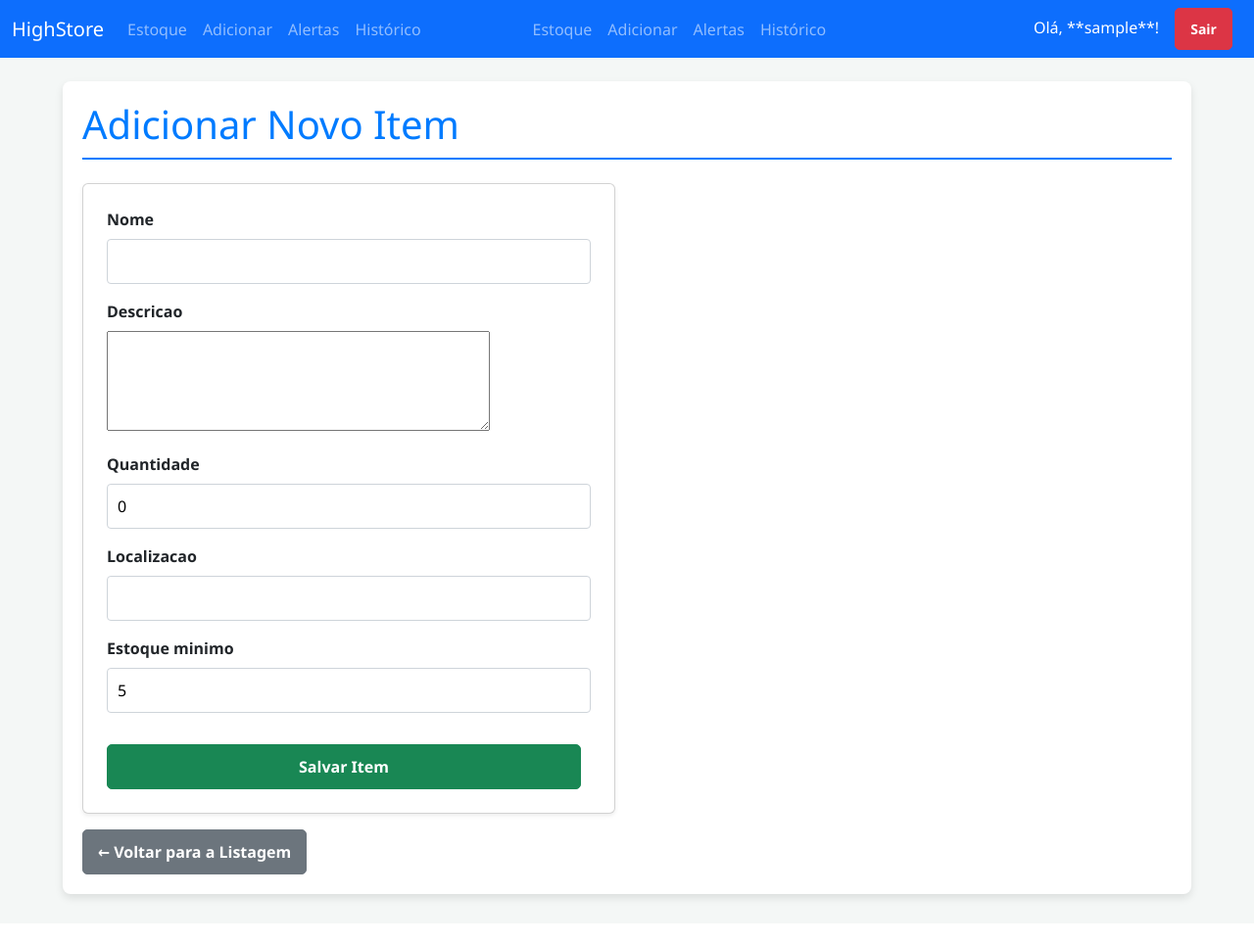
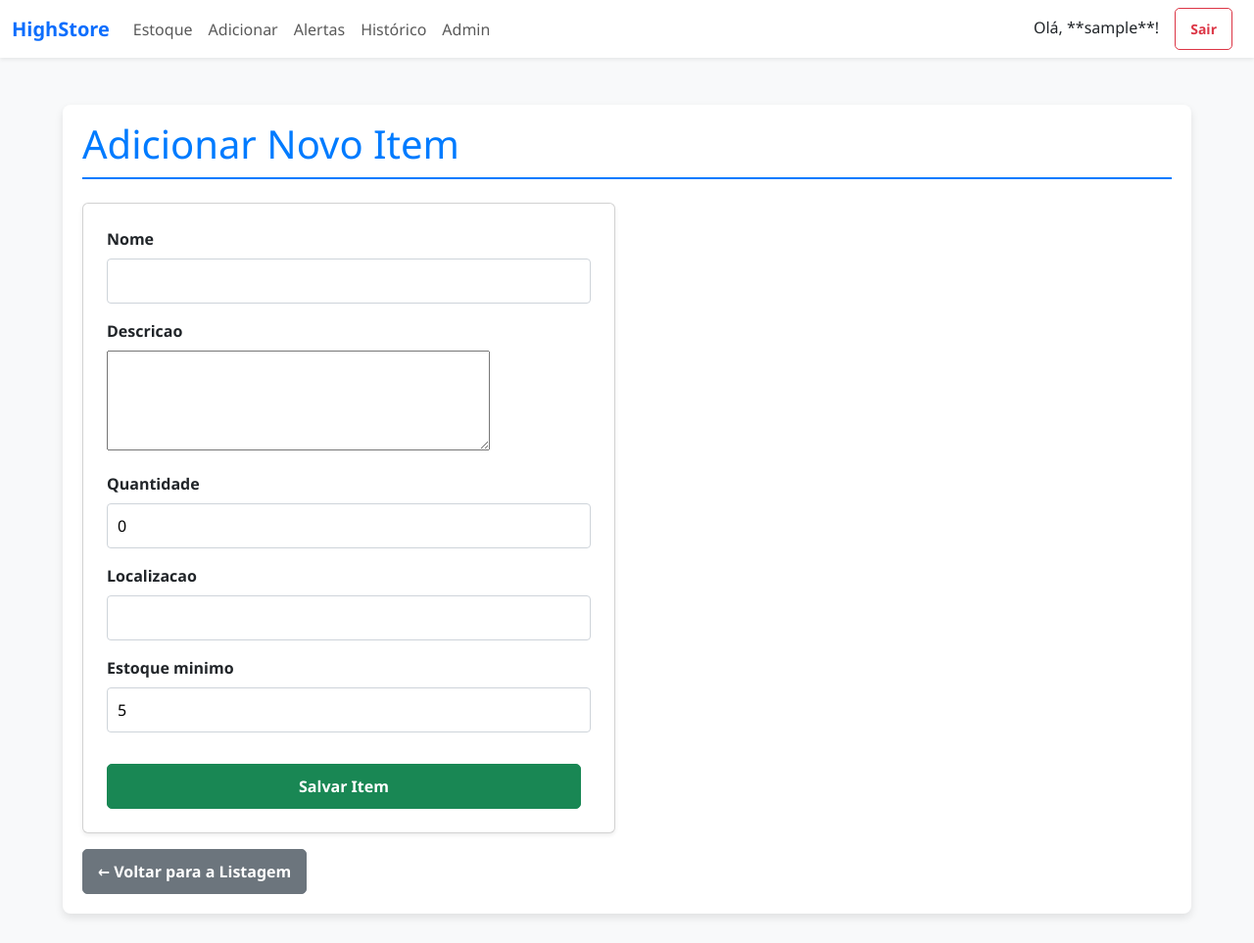
Before and after one commit to nielzin2/HighStore, a Django app: page /novo/ in a window 1280 px wide. Shown: the whole page at 98% size. Before the commit the page ends 923 px from the top, so only its background shows below. Run offline with Django 4.2, Linux system fonts and the light colour scheme; the visitor is signed in with stand-in values (Sample User, id 1).

Commit message:
Refactor navbar and body styling in base.html
HS-17: Atualiza base.html para um layout moderno com navbar flutuante e fundo bg-light.

```diff
--- a/templates/base.html
+++ b/templates/base.html
@@ -10,11 +10,10 @@
     {% load static %}
     <link rel="stylesheet" type="text/css" href="{% static 'css/styles.css' %}">
 </head>
-<body>
-
-    <nav class="navbar navbar-expand-lg navbar-dark bg-primary">
+<body class="bg-light">
+    <nav class="navbar navbar-expand-lg navbar-light bg-white shadow-sm sticky-top">
         <div class="container-fluid">
-            <a class="navbar-brand" href="{% url 'estoque:lista_itens' %}">HighStore</a>
+            <a class="navbar-brand text-primary fw-bold" href="{% url 'estoque:lista_itens' %}">HighStore</a>
             <button class="navbar-toggler" type="button" data-bs-toggle="collapse" data-bs-target="#navbarNav" aria-controls="navbarNav" aria-expanded="false" aria-label="Toggle navigation">
                 <span class="navbar-toggler-icon"></span>
             </button>
@@ -33,33 +32,20 @@
                     <li class="nav-item">
                         <a class="nav-link" href="{% url 'estoque:historico_movimentacoes' %}">Histórico</a>
                     </li>
-                </ul>
-
-                <ul class="navbar-nav me-auto mb-2 mb-lg-0">
                     <li class="nav-item">
-                        <a class="nav-link" href="{% url 'estoque:lista_itens' %}">Estoque</a>
-                    </li>
-                    <li class="nav-item">
-                        <a class="nav-link" href="{% url 'estoque:adicionar_item' %}">Adicionar</a>
-                    </li>
-                    <li class="nav-item">
-                        <a class="nav-link" href="{% url 'estoque:alerta_estoque' %}">Alertas</a>
-                    </li>
-                    <li class="nav-item">
-                        <a class="nav-link" href="{% url 'estoque:historico_movimentacoes' %}">Histórico</a>
+                        <a class="nav-link" href="{% url 'admin:index' %}">Admin</a>
                     </li>
                 </ul>
 
                 <ul class="navbar-nav ms-auto mb-2 mb-lg-0">
                     {% if user.is_authenticated %}
                         <li class="nav-item me-2">
-                            <span class="nav-link text-white">Olá, **{{ user.username }}**!</span>
+                            <span class="nav-link text-dark">Olá, **{{ user.username }}**!</span>
                         </li>
-
                         <li class="nav-item">
                             <form method="post" action="{% url 'logout' %}" style="display: inline;">
                                 {% csrf_token %}
-                                <button type="submit" class="btn btn-sm btn-danger text-white">Sair</button>
+                                <button type="submit" class="btn btn-sm btn-outline-danger">Sair</button>
                             </form>
                         </li>
                     {% else %}
@@ -69,11 +55,11 @@
                         </li>
                     {% endif %}
                 </ul>
-                </div>
+            </div>
         </div>
     </nav>
 
-    <div class="container mt-4">
+    <div class="container mt-5 pt-3">
         {% block content %}
             {% endblock %}
     </div>
```
